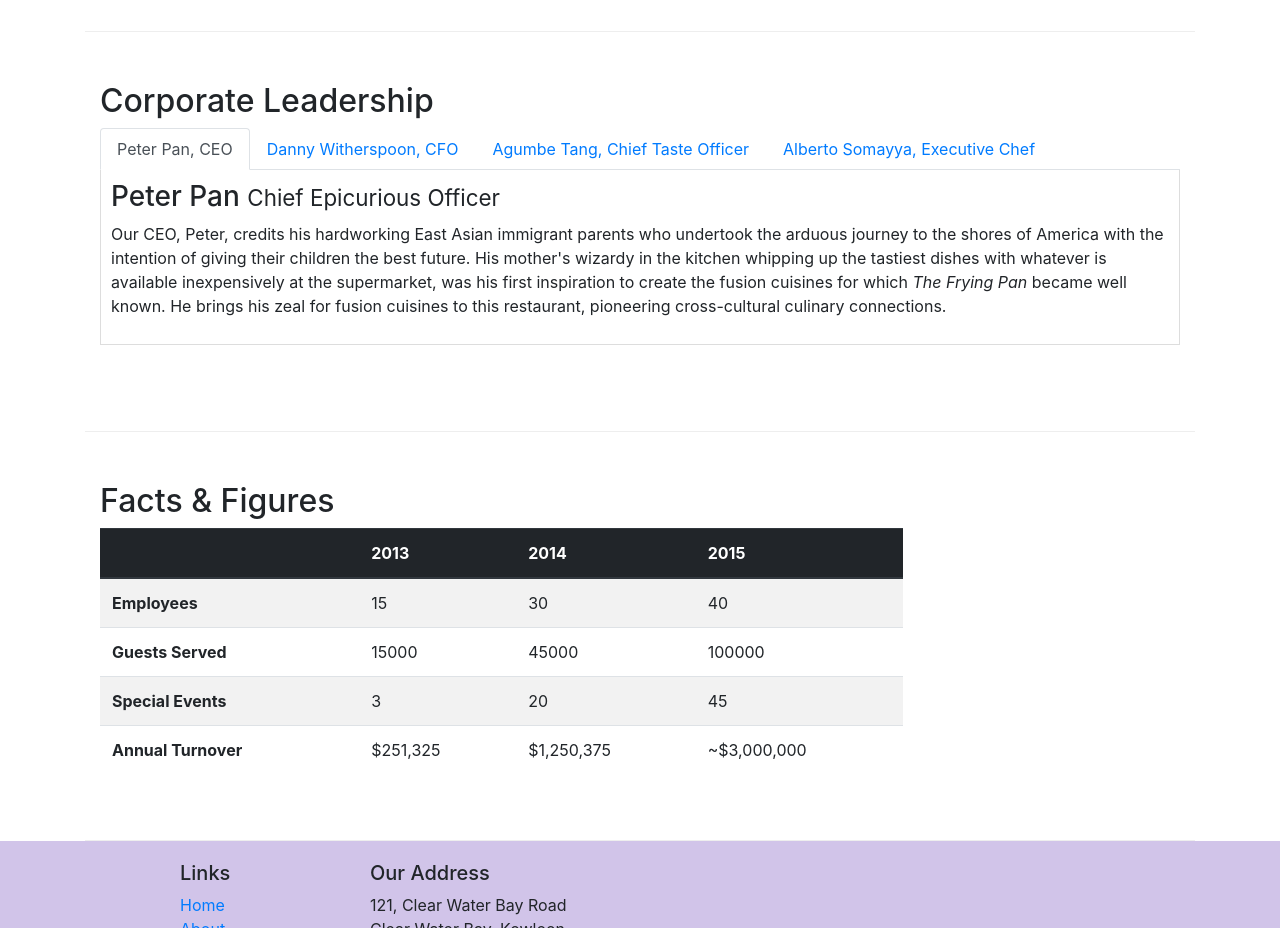
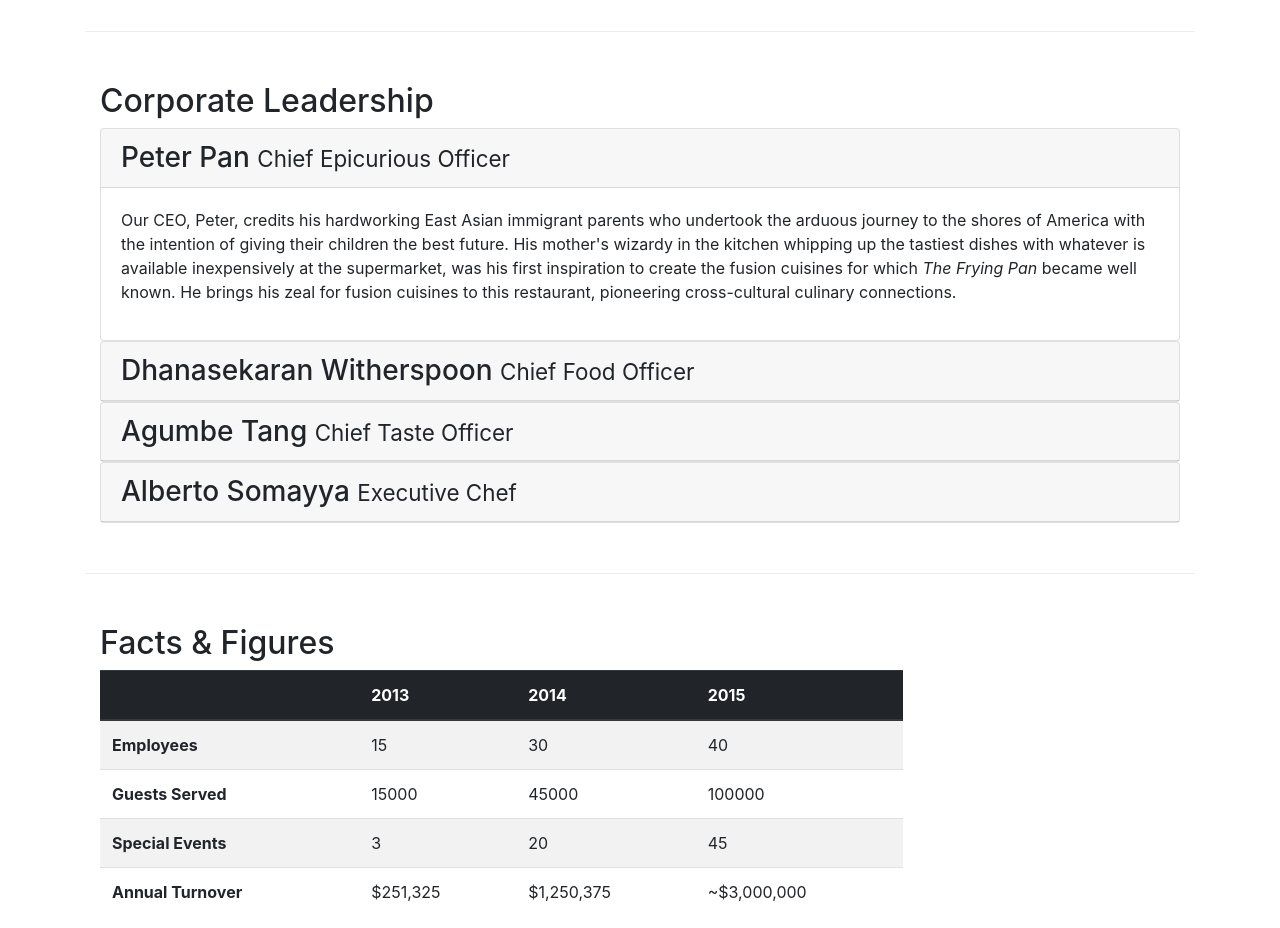
Before and after one commit to sophiarinker/bootstrap-practice, a website: page aboutus.html in a window 1280 px wide. Shown: the part 940-1868 px from the top of the page. Drawn offline with nearby package versions, Linux system fonts and the light colour scheme.

Commit message:
Accordion

```diff
--- a/aboutus.html
+++ b/aboutus.html
@@ -13,8 +13,6 @@
         <link rel="stylesheet" href="node_modules/bootstrap-social/bootstrap-social.css">
         <link rel="stylesheet" href="css/styles.css" />
 
-        <script src="//ajax.googleapis.com/ajax/libs/jquery/2.1.1/jquery.min.js"></script>
-        <script src="https://maxcdn.bootstrapcdn.com/bootstrap/3.2.0/js/bootstrap.min.js"></script>
     <title>Ristorante Con Fusion: About Us</title>
 </head>
 
@@ -100,37 +98,62 @@
         <div class="row row-content">
             <div class="col-12">
                 <h2>Corporate Leadership</h2>
-
-                <ul class="nav nav-tabs">
-                    <li class="nav-item">
-                        <a class="nav-link active" href="#peter" role="tab" data-toggle="tab">Peter Pan, CEO</a>
-                    </li>
-                    <li class="nav-item">
-                        <a class="nav-link" href="#danny" role="tab" data-toggle="tab">Danny Witherspoon, CFO</a>
-                    </li>
-                    <li class="nav-item">
-                        <a class="nav-link" href="#agumbe" role="tab" data-toggle="tab">Agumbe Tang, Chief Taste Officer</a>
-                    </li>
-                    <li class="nav-item">
-                        <a class="nav-link" href="#alberto" role="tab" data-toggle="tab">Alberto Somayya, Executive Chef</a>
-                    </li>
-                </ul>
-                <div class="tab-content">
-                    <div role="tabpanel" class="tab-pane fade show active" id="peter">
-                        <h3>Peter Pan <small>Chief Epicurious Officer</small></h3>
-                        <p class="d-none d-sm-block">Our CEO, Peter, credits his hardworking East Asian immigrant parents who undertook the arduous journey to the shores of America with the intention of giving their children the best future. His mother's wizardy in the kitchen whipping up the tastiest dishes with whatever is available inexpensively at the supermarket, was his first inspiration to create the fusion cuisines for which <em>The Frying Pan</em> became well known. He brings his zeal for fusion cuisines to this restaurant, pioneering cross-cultural culinary connections.</p>
+                <div id="accordion">
+                    <div class="card">
+                        <div class="card-header" role="tab" id="peterhead">
+                            <h3 class="mb-0">
+                                <a data-toggle="collapse" data-target="#peter">
+                                    Peter Pan <small>Chief Epicurious Officer</small>
+                                </a>
+                            </h3>
+                        </div>
+                        <div class="collapse show" id="peter" data-parent="#accordion">
+                            <div class="card-body">
+                                <p class="d-none d-sm-block">Our CEO, Peter, credits his hardworking East Asian immigrant parents who undertook the arduous journey to the shores of America with the intention of giving their children the best future. His mother's wizardy in the kitchen whipping up the tastiest dishes with whatever is available inexpensively at the supermarket, was his first inspiration to create the fusion cuisines for which <em>The Frying Pan</em> became well known. He brings his zeal for fusion cuisines to this restaurant, pioneering cross-cultural culinary connections.</p>
+                            </div>
+                        </div>
                     </div>
-                    <div role="tabpanel" class="tab-pane fade show" id="danny">
-                        <h3>Dhanasekaran Witherspoon <small>Chief Food Officer</small></h3>
-                        <p class="d-none d-sm-block">Our CFO, Danny, as he is affectionately referred to by his colleagues, comes from a long established family tradition in farming and produce. His experiences growing up on a farm in the Australian outback gave him great appreciation for varieties of food sources. As he puts it in his own words, <em>Everything that runs, wins, and everything that stays, pays!</em></p>
+                    <div class="card">
+                        <div class="card-header" role="tab" id="dannyhead">
+                            <h3 class="mb-0">
+                                <a data-toggle="collapse" data-target="#danny">
+                                    Dhanasekaran Witherspoon <small>Chief Food Officer</small>
+                                </a>
+                            </h3>
+                        </div>
+                        <div class="collapse" id="danny" data-parent="#accordion">
+                            <div class="card-body">
+                                <p class="d-none d-sm-block">Our CFO, Danny, as he is affectionately referred to by his colleagues, comes from a long established family tradition in farming and produce. His experiences growing up on a farm in the Australian outback gave him great appreciation for varieties of food sources. As he puts it in his own words, <em>Everything that runs, wins, and everything that stays, pays!</em></p>
+                            </div>
+                        </div>
                     </div>
-                    <div role="tabpanel" class="tab-pane fade show" id="agumbe">
-                        <h3>Agumbe Tang <small>Chief Taste Officer</small></h3>
-                        <p class="d-none d-sm-block">Blessed with the most discerning gustatory sense, Agumbe, our CTO, personally ensures that every dish that we serve meets his exacting tastes. Our chefs dread the tongue lashing that ensues if their dish does not meet his exacting standards. He lives by his motto, <em>You click only if you survive my lick.</em></p>
+                    <div class="card">
+                        <div class="card-header" role="tab" id="agumbehead">
+                            <h3 class="mb-0">
+                                <a data-toggle="collapse" data-target="#agumbe">
+                                    Agumbe Tang <small>Chief Taste Officer</small>
+                                </a>
+                            </h3>
+                        </div>
+                        <div class="collapse" id="agumbe" data-parent="#accordion">
+                            <div class="card-body">
+                                <p class="d-none d-sm-block">Blessed with the most discerning gustatory sense, Agumbe, our CTO, personally ensures that every dish that we serve meets his exacting tastes. Our chefs dread the tongue lashing that ensues if their dish does not meet his exacting standards. He lives by his motto, <em>You click only if you survive my lick.</em></p>
+                           </div>
+                        </div>
                     </div>
-                    <div role="tabpanel" class="tab-pane fade show" id="alberto">
-                        <h3>Alberto Somayya <small>Executive Chef</small></h3>
-                        <p class="d-none d-sm-block">Award winning three-star Michelin chef with wide International experience having worked closely with whos-who in the culinary world, he specializes in creating mouthwatering Indo-Italian fusion experiences. He says, <em>Put together the cuisines from the two craziest cultures, and you get a winning hit! Amma Mia!</em></p>
+                    <div class="card">
+                        <div class="card-header" role="tab" id="albertohead">
+                            <h3 class="mb-0">
+                                <a data-toggle="collapse" data-target="#alberto">
+                                    Alberto Somayya <small>Executive Chef</small>
+                                </a>
+                            </h3>
+                        </div>
+                        <div class="collapse" id="alberto" data-parent="#accordion">
+                            <div class="card-body">
+                                <p class="d-none d-sm-block">Award winning three-star Michelin chef with wide International experience having worked closely with whos-who in the culinary world, he specializes in creating mouthwatering Indo-Italian fusion experiences. He says, <em>Put together the cuisines from the two craziest cultures, and you get a winning hit! Amma Mia!</em></p>
+                             </div>
+                        </div>
                     </div>
                 </div>
             </div>
```
